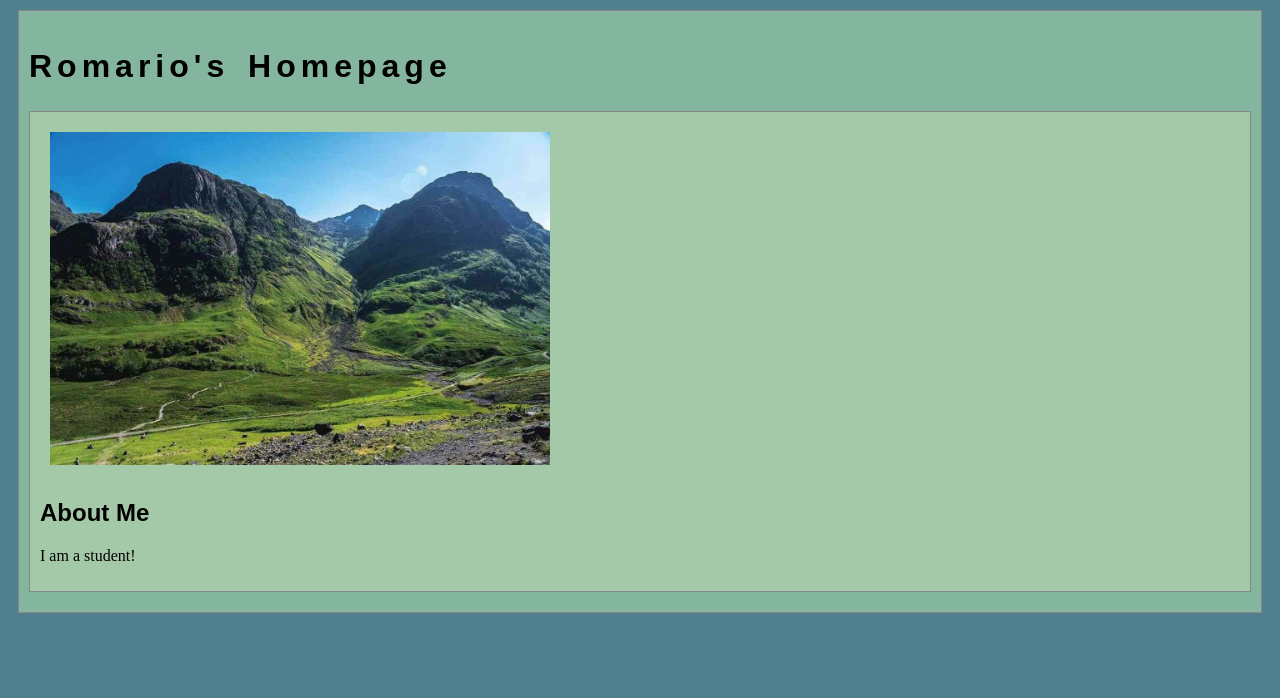
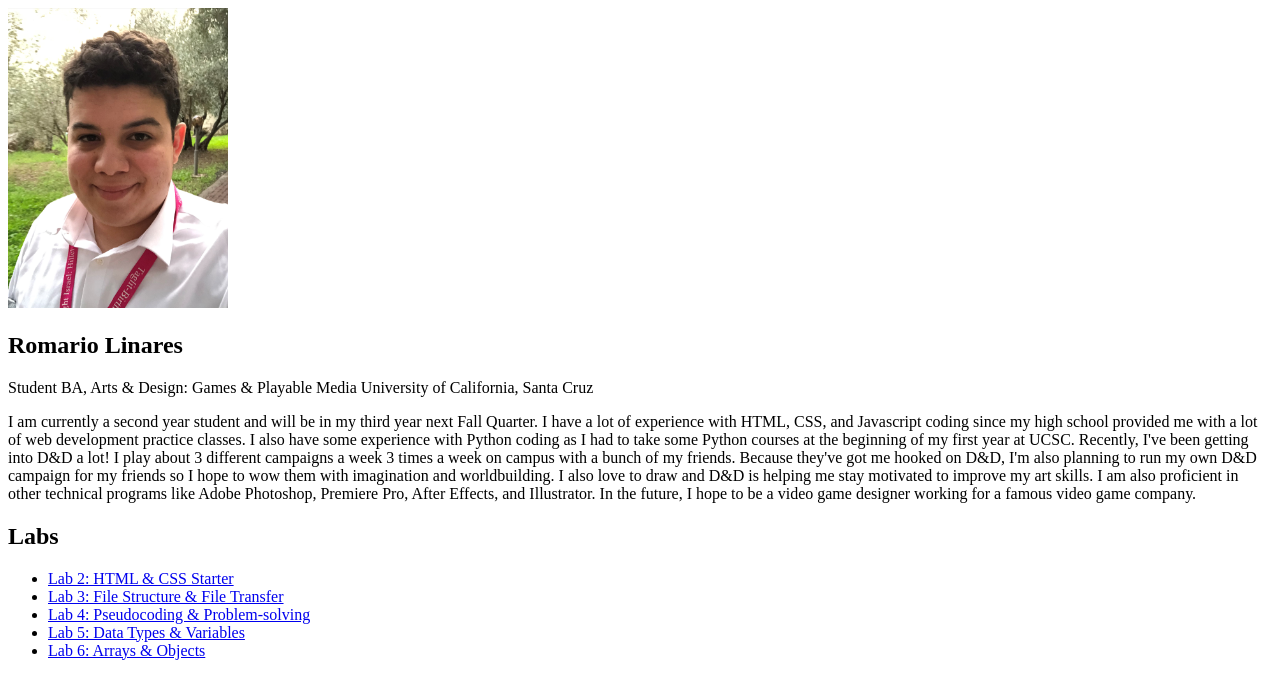
Before and after one commit to romariolinares1/art101, a plain HTML site: page index.html in a window 1280 px wide. Drawn offline with Linux system fonts and the light colour scheme.

Commit message:
Changes the content of the homepage html
I changed the index.html in the art101 folder to make it a profile that contains information about me and links to all the labs. Each lab is organized in an underordered list.

```diff
--- /dev/null
+++ b/css/lab.css
@@ -0,0 +1,4 @@
+#my-portrait {
+    width: 220px;
+    height: 300px;
+}
--- a/index.html
+++ b/index.html
@@ -1,38 +1,45 @@
 <!DOCTYPE html>
 <html>
 <head>
-	<!-- This title is used for tabs and bookmarks -->
-	<title>MyName's Homepage</title>
-
-	<!-- Use UTF character set, a good idea with any webpage -->
-	<meta charset="UTF-8" />
-	<!-- Set viewport so page remains consistently scaled w narrow devices -->
-	<meta name="viewport" content="width=device-width, initial-scale=1.0" />
-
-	<!-- Include a sitewide CSS file for consistent styling across the site -->
-	<link rel="stylesheet" type="text/css" href="css/site.css">
-	<!-- Lab-specifc CSS file for any special styling of this particular page -->
-	<link rel="stylesheet" type="text/css" href="css/homepage.css">
-	<!-- Link to javascript file - DEFER waits until all elements are rendered -->
-
-	<!-- <script type="text/javascript" src="./js/lab.js" DEFER></script> -->
+	<title>Romario Linares - ART101 Profile</title>
+  	<meta charset="UTF-8" />
+  	<meta name="viewport" content="width=device-width, initial-scale=1.0" />
+	<link rel="stylesheet" type="text/css" href="css/lab.css">
 </head>
 <body>
-	<!-- Style this page by changing the CSS in ../css/site.css or css/lab.css -->
 	<main id="content">
 		<section>
-			<h1>Romario's Homepage</h1>
 			<div class="minor-section">
-					<!-- Note that all filenames use lowercase and no spaces -->
-					<img class="cat-photo" src="./img/mountain.jpg">
-					<h2>About Me</h2>
-					<p>I am a student!</p>
+				<img id="my-portrait" src="img/selfie.jpg">
+				<h1>Romario Linares</h1>
+				<p class="intro">Student
+					BA, Arts & Design: Games & Playable Media
+					University of California, Santa Cruz
+				</p>
+				<p>I am currently a second year student and will be in my third year next Fall Quarter.
+					I have a lot of experience with HTML, CSS, and Javascript coding since my
+					high school provided me with a lot of web development practice classes. I also
+					have some experience with Python coding as I had to take some Python courses
+					at the beginning of my first year at UCSC. Recently, I've been getting into
+					D&D a lot! I play about 3 different campaigns a week 3 times a week on campus
+					with a bunch of my friends. Because they've got me hooked on D&D, I'm also
+					planning to run my own D&D campaign for my friends so I hope to wow them with
+					imagination and worldbuilding. I also love to draw and D&D is helping me stay
+					motivated to improve my art skills. I am also proficient in other technical programs
+					like Adobe Photoshop, Premiere Pro, After Effects, and Illustrator. In the future,
+					I hope to be a video game designer working for a famous video game company.</p>
 			</div>
-
+			<div class="minor-section">
+				<h2>Labs</h2>
+				<ul>
+					<li><a href ="lab2/index.html">Lab 2: HTML & CSS Starter</a></li>
+					<li><a href="lab3/index.html">Lab 3: File Structure & File Transfer</a></li>
+					<li><a href="lab4/index.html">Lab 4: Pseudocoding & Problem-solving</a></li>
+					<li><a href="lab5/index.html">Lab 5: Data Types & Variables</a></li>
+					<li><a href="lab6/index.html">Lab 6: Arrays & Objects</a></li>
+				</ul>
+			</div>
 		</section>
-		<nav id="links">
-			<!-- Put links to labs here. -->
-		</nav>
 	</main>
 </body>
 </html>
--- a/lab2/css/lab.css
+++ b/lab2/css/lab.css
@@ -1,9 +1,36 @@
-/* Here we can set styles for this lab page that we don't want to effect others pages */
+#content {
+  background: rgb(2,0,36);
+  background: linear-gradient(90deg, rgba(2,0,36,1) 0%,
+rgba(29,9,121,0.8213410364145658) 31%, rgba(105,9,121,0.8213410364145658) 64%);
+  width: 50%;
+  border: dotted 4px black;
+  border-radius: 10px;
+}
 
-/* the period in a CSS selector selects an element by class, e.g., class="minor-section" */
 .minor-section {
-    padding: 10px;
-    margin-bottom: 10px;
-    border: solid 1px #888;
-    background-color: #DDD8C4;
+  padding: 10px;
+  margin-bottom: 10px;
+  border: solid 4px #b17cbd;
+  border-radius: 10px;
+  background-color: black;
+  border-style: dashed;
+  opacity: 35%
   }
+
+.minor-section:hover {
+    opacity: 100%;
+    cursor: pointer;
+  }
+
+ h1 {
+  font-family:'Times New Roman', Times, serif;
+  color: white;
+ }
+
+h2 {
+  color: #a8329b;
+}
+
+p {
+  color: #ffc2f6;
+}
--- a/lab3/css/lab.css
+++ b/lab3/css/lab.css
@@ -1,9 +1,6 @@
-/* Here we can set styles for this lab page that we don't want to effect others pages */
-
-/* the period in a CSS selector selects an element by class, e.g., class="minor-section" */
 .minor-section {
     padding: 10px;
     margin-bottom: 10px;
     border: solid 1px #888;
     background-color: #DDD8C4;
-  }
+}
```
Also changed, not shown: experiments/index2.html (added, +6 -0 lines), lab2/index.html (+26 -29 lines), lab3/index.html (+19 -32 lines), img/selfie.jpg (added), lab3/img/filestructure.jpg (added), lab3/img/lab3indexhtml.jpg (added), lab3/img/regindexhtml.jpg (added), lab3/img/regwebsiteimage.jpg (added).
